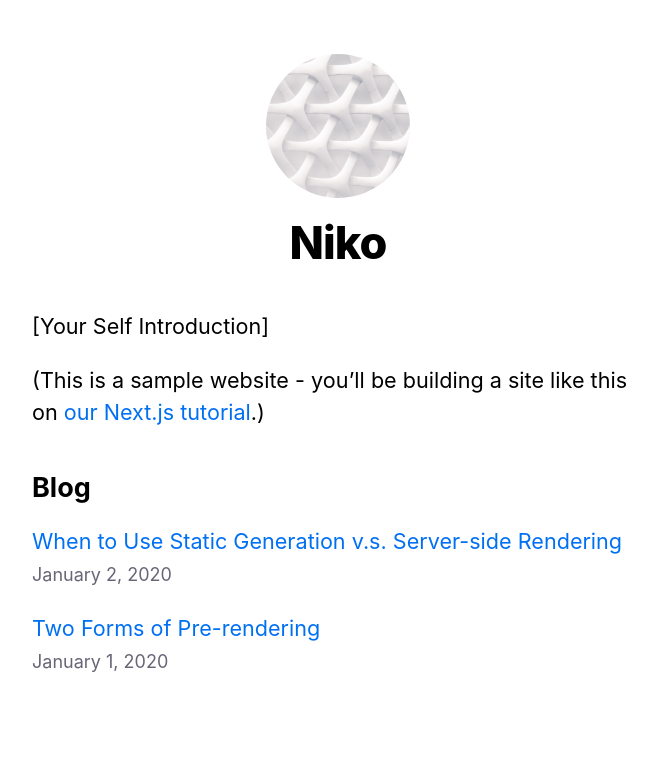
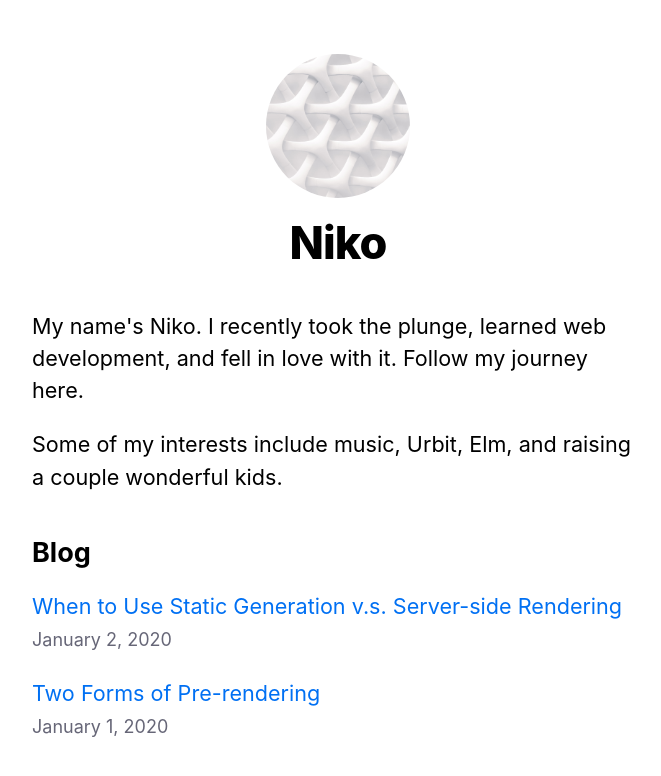
Before and after one commit to harmolipi/niko-here, a Next.js app: page /niko-here/ in a window 1280 px wide. Shown: the top 776 px of the page, without its empty margins (302-963 px from the left). Built offline with nearby package versions, Linux system fonts and the light colour scheme.

Commit message:
feat(index): add introduction

```diff
--- a/pages/index.js
+++ b/pages/index.js
@@ -21,10 +21,13 @@ export default function Home({ allPostsData }) {
         <title>{siteTitle}</title>
       </Head>
       <section className={utilStyles.headingMd}>
-        <p>[Your Self Introduction]</p>
         <p>
-          (This is a sample website - you’ll be building a site like this on{" "}
-          <a href="https://nextjs.org/learn">our Next.js tutorial</a>.)
+          My name's Niko. I recently took the plunge, learned web development,
+          and fell in love with it. Follow my journey here.
+        </p>
+        <p>
+          Some of my interests include music, Urbit, Elm, and raising a couple
+          wonderful kids.
         </p>
       </section>
       <section className={`${utilStyles.headingMd} ${utilStyles.padding1px}`}>
```
